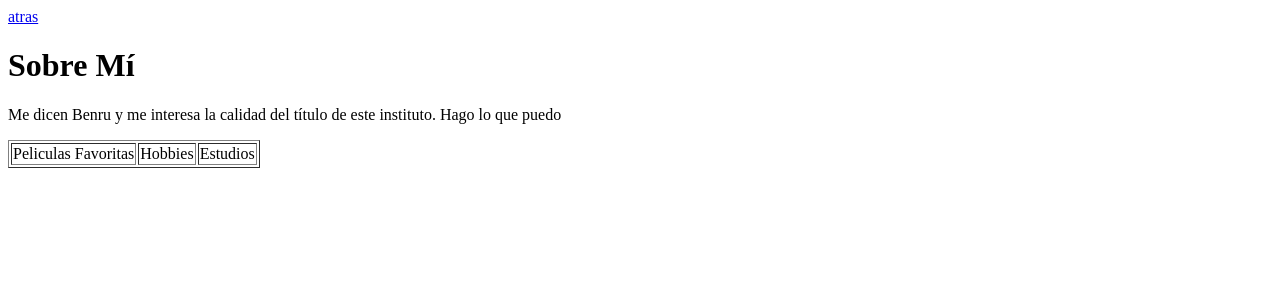
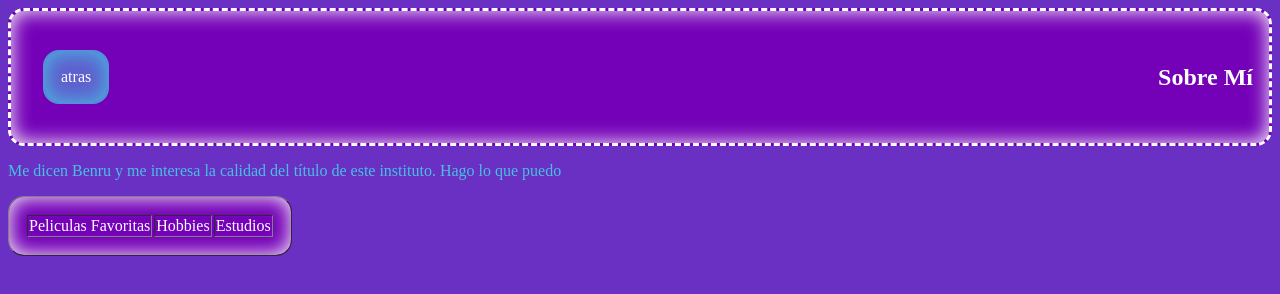
Before and after one commit to Clocky97/tp-1, a plain HTML site: page sobre_mi.html in a window 1280 px wide. Drawn offline with Linux system fonts and the light colour scheme; a web font is replaced by a local one.

Commit message:
cambios nuevos en clase

```diff
--- a/sobre_mi.html
+++ b/sobre_mi.html
@@ -4,12 +4,16 @@
     <meta charset="UTF-8">
     <meta name="viewport" content="width=device-width, initial-scale=1.0">
     <title>Document</title>
+    <link rel="stylesheet" href="style.css">
+    <link rel="stylesheet" href="https://fonts.googleapis.com/css2?family=Playwrite+CU:wght@100..400&display=swap">
 </head>
 <body>
-    <a href="index.html">atras</a>
-    <h1>Sobre Mí</h1>
-    <p>Me dicen Benru y me interesa la calidad del título de este instituto. Hago lo que puedo</p>
-    <table border="1">
+    <nav class="navegar">
+        <a class="atras" href="index.html">atras</a>
+        <h1 class="sobremi">Sobre Mí</h1>
+    </nav>
+    <p class="textosm">Me dicen Benru y me interesa la calidad del título de este instituto. Hago lo que puedo</p>
+    <table class="tabla" border="1">
         <tbody>
             <tr>
                 <td>
--- a/style.css
+++ b/style.css
@@ -3,6 +3,8 @@ body{
     background-color: #6930c3;
 }
 .navegar {
+    border: 3px white;
+    border-style: dashed;
     background-color: #7400b8;
     display: flex;
     justify-content: space-between;
@@ -25,13 +27,15 @@ body{
     border-radius: 16px;
     padding: 16px;
     box-shadow: inset 0px 0px 20px #48bfe3;
-    transition:  all 2s ease-in-out;
+    transition:  all 0.5s ease-in-out;
 }
 .links li:hover{
-    box-shadow: 0px 0px 20px #48bfe3;
-    transition:  all 2s ease-in-out;
+    box-shadow: inset 0px 0px 0 transparent;
+    transition:  all 0.5s ease-in-out;
 }
 .imagen {
+    border: 3px white;
+    border-style: dashed;
     border-radius: 16px;
     height: 30%;
     width: 30%;
@@ -46,7 +50,6 @@ a {
     height: 40%;
     width: 40%;
     margin: 0px 150px;
-    fill: red;
     filter: drop-shadow(0px 0px 30px #48bfe3);
 }
 .imagenes{
@@ -60,6 +63,42 @@ a {
     left: 50%;
     top: 100px;
 }
+.texto{
+    color: white;
+    font-family: Playwrite CU;
+    position: absolute;
+    bottom: 20px;
+}
 .main{
     color: #48bfe3;
 }
+.sobremi{
+    margin-left: 50%;
+    color: white;
+}
+.textosm{
+    color: #48bfe3;
+    font-family: Playwrite CU;
+}
+.atras{
+    background-color: #5e60ce;
+    margin: 0 16px;
+    list-style: none;
+    border: 2px solid #5390d9;
+    border-radius: 16px;
+    padding: 16px;
+    box-shadow: inset 0px 0px 20px #48bfe3;
+    transition:  all 0.5s ease-in-out;
+}
+.atras:hover{
+    box-shadow: inset 0px 0px 0 transparent;
+    transition:  all 0.5s ease-in-out;
+}
+.tabla{
+    background-color: #7400b8;
+    border-radius: 16px;
+    padding: 16px;
+    font-family: Playwrite CU;
+    box-shadow: inset 0px 0px 20px white;
+    color: white;
+}
```
